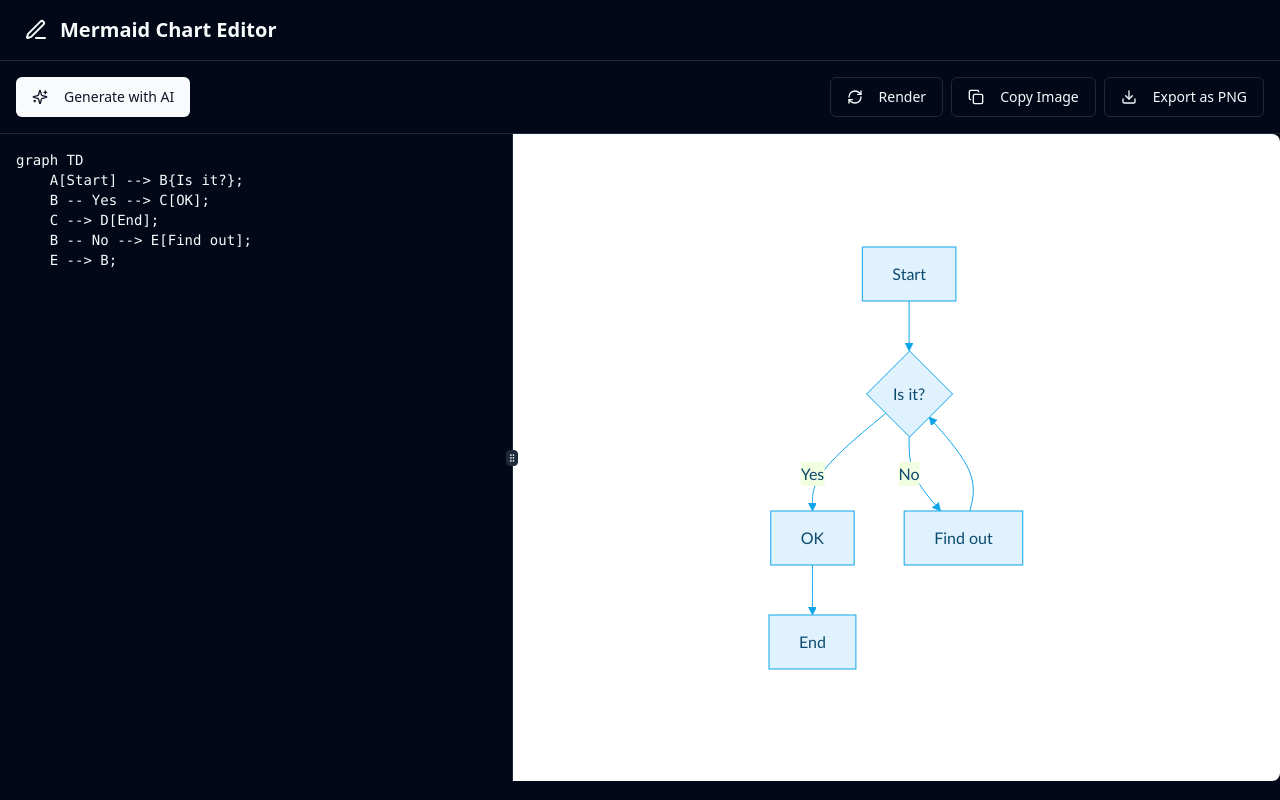
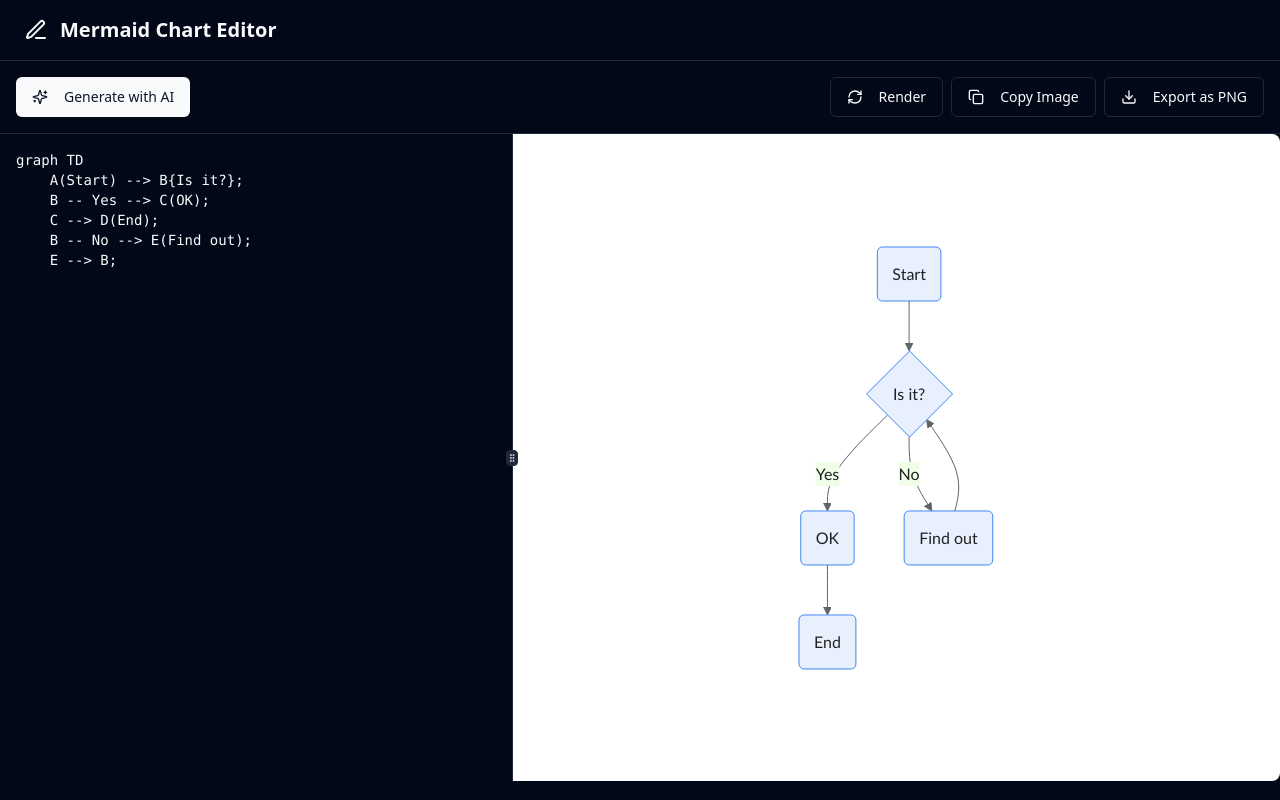
Before and after one commit to Yash-Kavaiya/mermaid-edit-export, a React (Vite) app: page / in a window 1280 px wide. Built offline with nearby package versions, Linux system fonts and the light colour scheme.

Commit message:
Add Google theme and rounded edges
Apply Google theme to the diagram's color scheme and ensure rounded edges.

```diff
--- a/src/components/MermaidEditor.tsx
+++ b/src/components/MermaidEditor.tsx
@@ -1,3 +1,4 @@
+
 import { useState, useEffect, useRef } from 'react';
 import mermaid from 'mermaid';
 import { useDebounce } from '@/hooks/useDebounce';
@@ -22,10 +23,10 @@ import { Label } from "@/components/ui/label";
 const defaultRawText = `A user starts a process. They are asked a question. If they say yes, it's OK and the process ends. If they say no, they need to find out more and go back to the question.`;
 
 const initialDiagram = `graph TD
-    A[Start] --> B{Is it?};
-    B -- Yes --> C[OK];
-    C --> D[End];
-    B -- No --> E[Find out];
+    A(Start) --> B{Is it?};
+    B -- Yes --> C(OK);
+    C --> D(End);
+    B -- No --> E(Find out);
     E --> B;
 `;
 
@@ -118,12 +119,12 @@ const MermaidEditor = () => {
       securityLevel: 'loose',
       themeVariables: {
         background: 'transparent',
-        primaryColor: '#e0f2fe',
-        primaryTextColor: '#0c4a6e',
-        primaryBorderColor: '#0ea5e9',
-        lineColor: '#0ea5e9',
-        textColor: '#0c4a6e',
-        arrowheadColor: '#0ea5e9',
+        primaryColor: '#E8F0FE',
+        primaryTextColor: '#202124',
+        primaryBorderColor: '#4285F4',
+        lineColor: '#5F6368',
+        textColor: '#202124',
+        arrowheadColor: '#5F6368',
       },
     });
   }, []);
@@ -192,7 +193,7 @@ ${validMappings.map(m => `- ${m.keyword}: ${m.url}`).join('\n')}` : '';
 
       const prompt = `Based on the following text, generate a Mermaid.js graph.
 - The graph should be visually appealing and follow a 'google theme' aesthetic. This means using clean lines, a simple color palette, and clear typography.
-- Use rectangular nodes. For example, use 'A[Text]' for a rectangle.
+- Use rounded-edge nodes. For example, use 'A(Text)' for a rounded rectangle.
 - Use straight arrows.
 - Ensure proper alignment and a clear, easy-to-read layout.${mappingInstructions}
 - Output ONLY the Mermaid.js code block, starting with 'graph TD' or similar, without any explanations, formatting, or markdown backticks.
```
